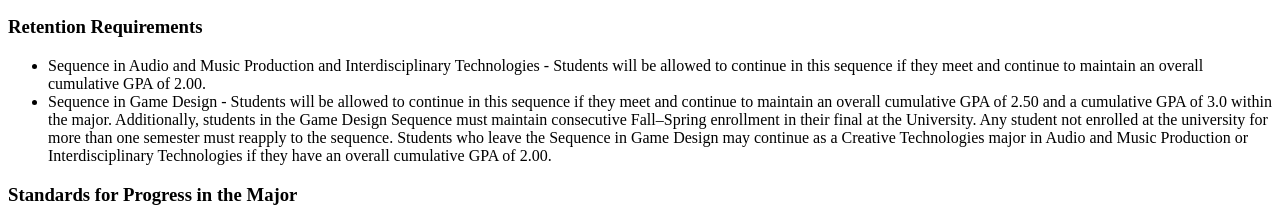
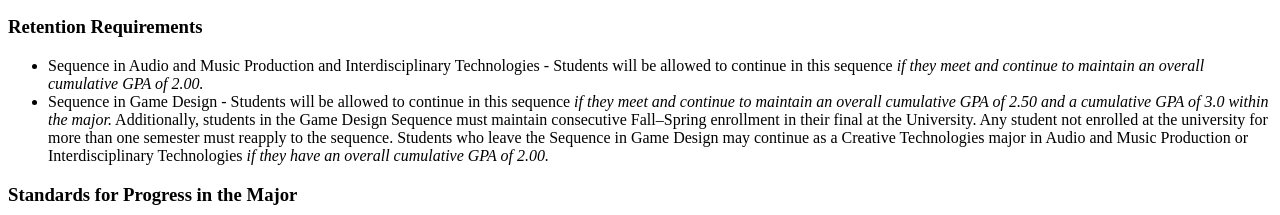
Before and after one commit to derangedsp1der/CTK301, a plain HTML site: page assignment1.html in a window 1280 px wide. Shown: the part 275-490 px from the top of the page. Drawn offline with Linux system fonts and the light colour scheme.

Commit message:
assignment1.html

```diff
--- a/assignment1.html
+++ b/assignment1.html
@@ -18,8 +18,8 @@
 
 <h3>Retention Requirements</h3>
 <ul>
-<li>Sequence in Audio and Music Production and Interdisciplinary Technologies - Students will be allowed to continue in this sequence if they meet and continue to maintain an overall cumulative GPA of 2.00.</li>
-<li>Sequence in Game Design - Students will be allowed to continue in this sequence if they meet and continue to maintain an overall cumulative GPA of 2.50 and a cumulative GPA of 3.0 within the major. Additionally, students in the Game Design Sequence must maintain consecutive Fall–Spring enrollment in their final at the University. Any student not enrolled at the university for more than one semester must reapply to the sequence. Students who leave the Sequence in Game Design may continue as a Creative Technologies major in Audio and Music Production or Interdisciplinary Technologies if they have an overall cumulative GPA of 2.00.</li>
+<li>Sequence in Audio and Music Production and Interdisciplinary Technologies - Students will be allowed to continue in this sequence <i>if they meet and continue to maintain an overall cumulative GPA of 2.00.</i></li>
+<li>Sequence in Game Design - Students will be allowed to continue in this sequence <i>if they meet and continue to maintain an overall cumulative GPA of 2.50 and a cumulative GPA of 3.0 within the major.</i> Additionally, students in the Game Design Sequence must maintain consecutive Fall–Spring enrollment in their final at the University. Any student not enrolled at the university for more than one semester must reapply to the sequence. Students who leave the Sequence in Game Design may continue as a Creative Technologies major in Audio and Music Production or Interdisciplinary Technologies <i>if they have an overall cumulative GPA of 2.00.</i></li>
 </ul>
 
 <h3>Standards for Progress in the Major</h3>
```
